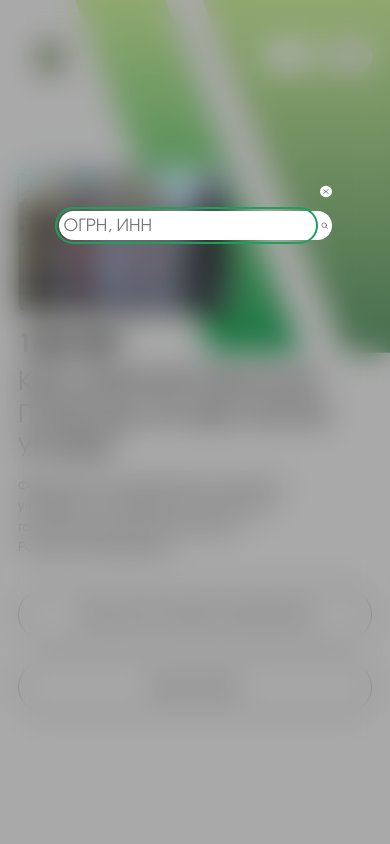
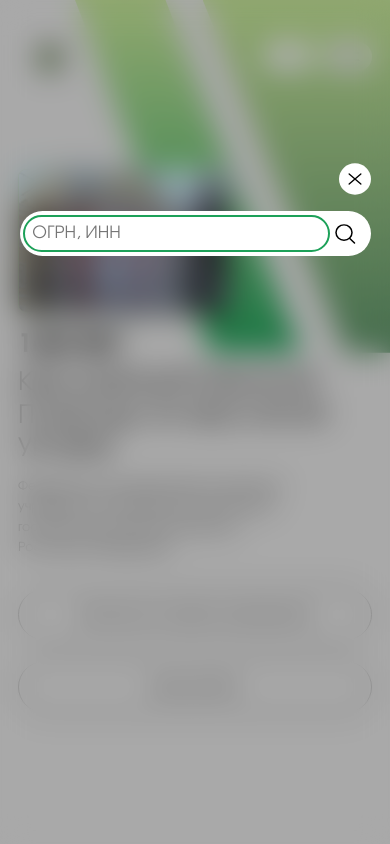
Before and after one commit to jestyrn-del/Hospital-website, a React (Vite) app: page / in a window 390 px wide. Both pictures are taken after a click on the button 288 px from the left and 56 px from the top of the page. Shown: the top 844 px of the page. Built offline with nearby package versions, Linux system fonts and the light colour scheme.

Commit message:
Search-layout: ready mobile adaptation

```diff
--- a/src/components/SearchOverlay/SearchOverlay.css
+++ b/src/components/SearchOverlay/SearchOverlay.css
@@ -122,3 +122,41 @@
 .search-results button:hover {
     background: #D1D1D1D1;
 }
+
+@media (max-width: 767px) {
+
+    .search-overlay-content {
+        width: 90%;
+    }
+
+    .search-overlay-close {
+        top: -4.8vh;
+
+        width: 8vw;
+        height: 8vh;
+    }
+
+    .search-field {
+        border-radius: 8vw;
+        padding: 2.3vw;
+    }
+
+    .search-layout-search-button {
+        width: 8%;
+        height: 6%;
+
+        margin-right: 1.2vw;
+    }
+
+    .search-results {
+        margin: 0;
+        margin-top: 4vw;
+        padding: 1vw;
+        border-radius: 3.4vw;
+    }
+
+    .search-results button {
+        padding: 2.2vw 4.4vw;
+        border-radius: 2.8vw;
+    }
+}
```
